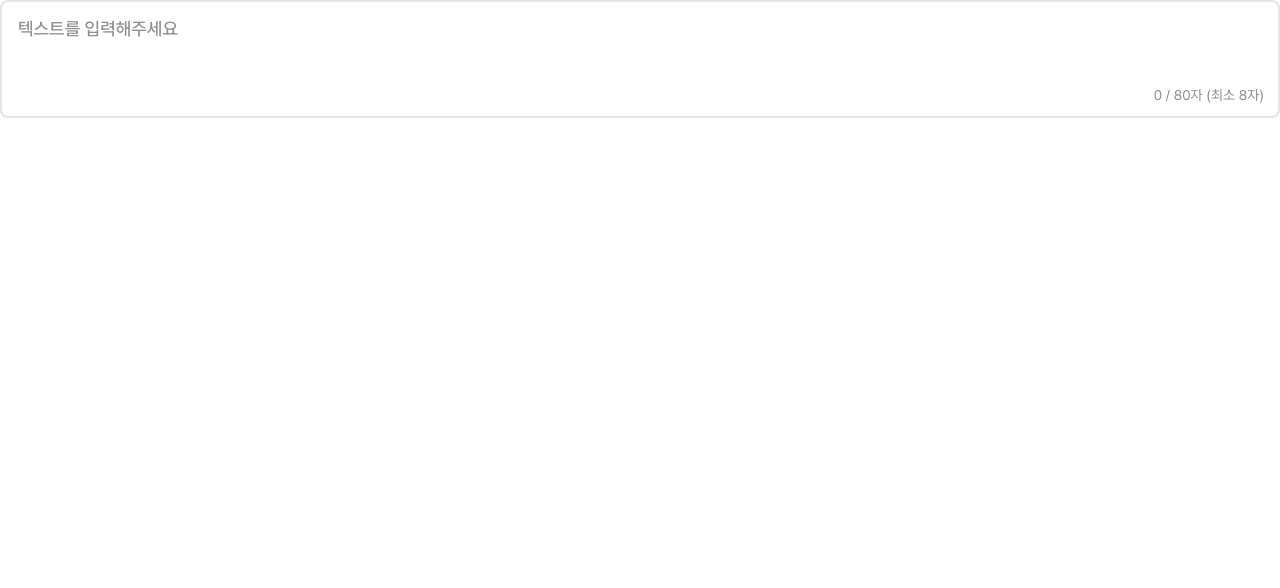
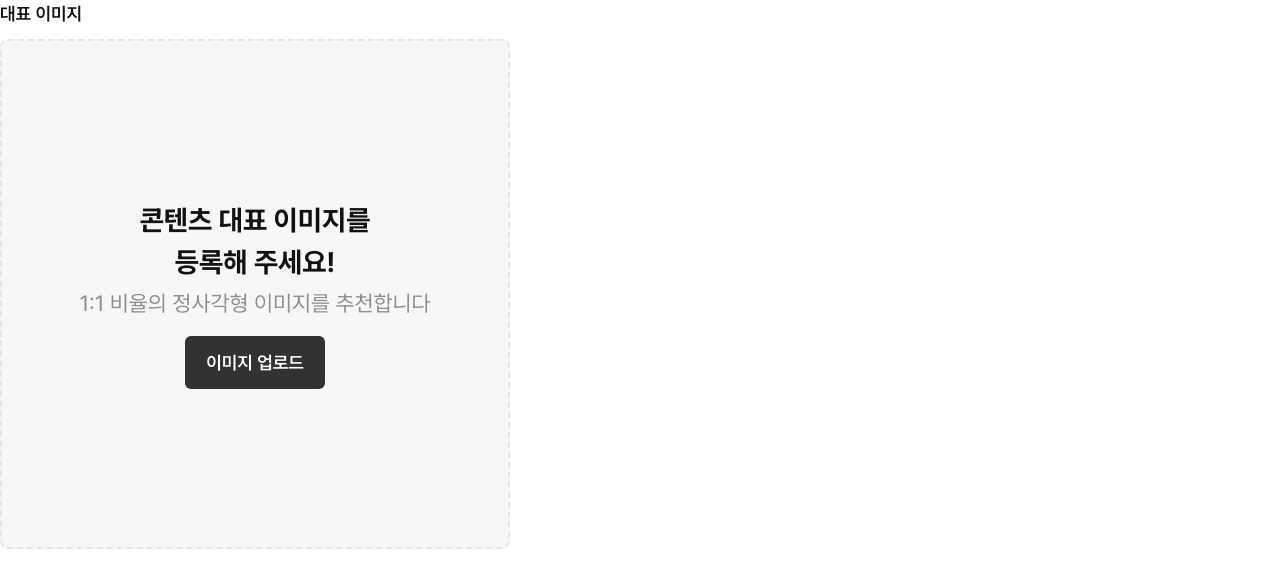
Before and after one commit to sdc9787/missiondriven-assignment, a Next.js app: page / in a window 1280 px wide. Shown: the top 588 px of the page. Built offline with nearby package versions, Linux system fonts and the light colour scheme.

Commit message:
feat : 대표 이미지 컴포넌트 임시 구현

```diff
--- /dev/null
+++ b/app/components/representative-image.tsx
@@ -0,0 +1,119 @@
+"use client";
+
+import React, { useState, useRef } from "react";
+import Image from "next/image";
+import Button from "./button";
+
+export interface RepresentativeImageProps {
+  onImageChange?: (file: File | null) => void;
+  className?: string;
+}
+
+// 허용 파일 형식
+const ALLOWED_TYPES = ["image/jpeg", "image/png", "image/jpg"];
+const MAX_FILE_SIZE = 15 * 1024 * 1024; // 15MB
+
+export function RepresentativeImage({ onImageChange, className = "" }: RepresentativeImageProps) {
+  const [imagePreview, setImagePreview] = useState<string | null>(null);
+  const [error, setError] = useState<string>("");
+  const fileInputRef = useRef<HTMLInputElement>(null);
+
+  const validateFile = (file: File): string | null => {
+    // 파일 형식 검사
+    if (!ALLOWED_TYPES.includes(file.type)) {
+      return "JPG, PNG 파일만 업로드 가능합니다.";
+    }
+
+    // 파일 크기 검사
+    if (file.size > MAX_FILE_SIZE) {
+      return "파일 크기는 15MB 이하여야 합니다.";
+    }
+
+    return null;
+  };
+
+  const handleFileChange = (e: React.ChangeEvent<HTMLInputElement>) => {
+    const file = e.target.files?.[0];
+    setError("");
+
+    if (!file) {
+      return;
+    }
+
+    // 파일 유효성 검사
+    const validationError = validateFile(file);
+    if (validationError) {
+      setError(validationError);
+      if (fileInputRef.current) {
+        fileInputRef.current.value = "";
+      }
+      return;
+    }
+
+    // 이미지 미리보기 생성
+    const reader = new FileReader();
+    reader.onloadend = () => {
+      setImagePreview(reader.result as string);
+      onImageChange?.(file);
+    };
+    reader.readAsDataURL(file);
+  };
+
+  const handleClick = () => {
+    fileInputRef.current?.click();
+  };
+
+  return (
+    <div className={className}>
+      {/* 타이틀 */}
+      <h3 className="text-[18px] font-semibold text-foreground mb-3">대표 이미지</h3>
+
+      {/* 이미지 업로드 영역 */}
+      <div
+        onClick={handleClick}
+        className="
+          max-w-[510px] max-h-[510px]
+          relative w-full aspect-square
+          bg-btn-outline-bg rounded-lg
+          border-2 border-dashed border-[#e5e5e5]
+          flex flex-col items-center justify-center
+          cursor-pointer
+          transition-all duration-200
+          hover:border-btn-outline-hover-border hover:bg-[#f0f0f1]
+        ">
+        {imagePreview ? (
+          // 업로드된 이미지 표시
+          <div className="relative w-full h-full rounded-md overflow-hidden">
+            <Image src={imagePreview} alt="대표 이미지" fill className="object-cover" />
+            {/* 호버 시 교체 힌트 */}
+            <div className="absolute inset-0 bg-black/40 opacity-0 hover:opacity-100 transition-opacity duration-200 flex items-center justify-center">
+              <p className="text-white text-[16px] font-medium">이미지 교체</p>
+            </div>
+          </div>
+        ) : (
+          // 빈 상태 (업로드 전)
+          <>
+            <div className="flex flex-col items-center gap-4">
+              {/* 텍스트 */}
+              <div className="text-center">
+                <p className="text-[20px] md:text-[28px] font-bold text-foreground mb-1">
+                  콘텐츠 대표 이미지를
+                  <br />
+                  등록해 주세요!
+                </p>
+                <p className="text-[16px] md:text-[22px] text-[#8f8f8f]">1:1 비율의 정사각형 이미지를 추천합니다</p>
+              </div>
+              {/* 업로드 버튼 */}
+              <Button text="이미지 업로드" variant="neutral"></Button>
+            </div>
+          </>
+        )}
+
+        {/* Hidden file input */}
+        <input ref={fileInputRef} type="file" accept="image/jpeg,image/png,image/jpg" onChange={handleFileChange} className="hidden" />
+      </div>
+    </div>
+  );
+}
+
+export default RepresentativeImage;
--- a/app/page.tsx
+++ b/app/page.tsx
@@ -1,14 +1,11 @@
 "use client";
 
-import { useState } from "react";
-import Textarea from "./components/textarea";
+import RepresentativeImage from "./components/representative-image";
 
 export default function Main() {
-  const [value, setValue] = useState("");
-
   return (
     <div>
-      <Textarea value={value} onChange={setValue} maxLength={80} placeholder="텍스트를 입력해주세요" errorMessage="최소 8자 이상 입력해주세요" />
+      <RepresentativeImage></RepresentativeImage>
     </div>
   );
 }
```
